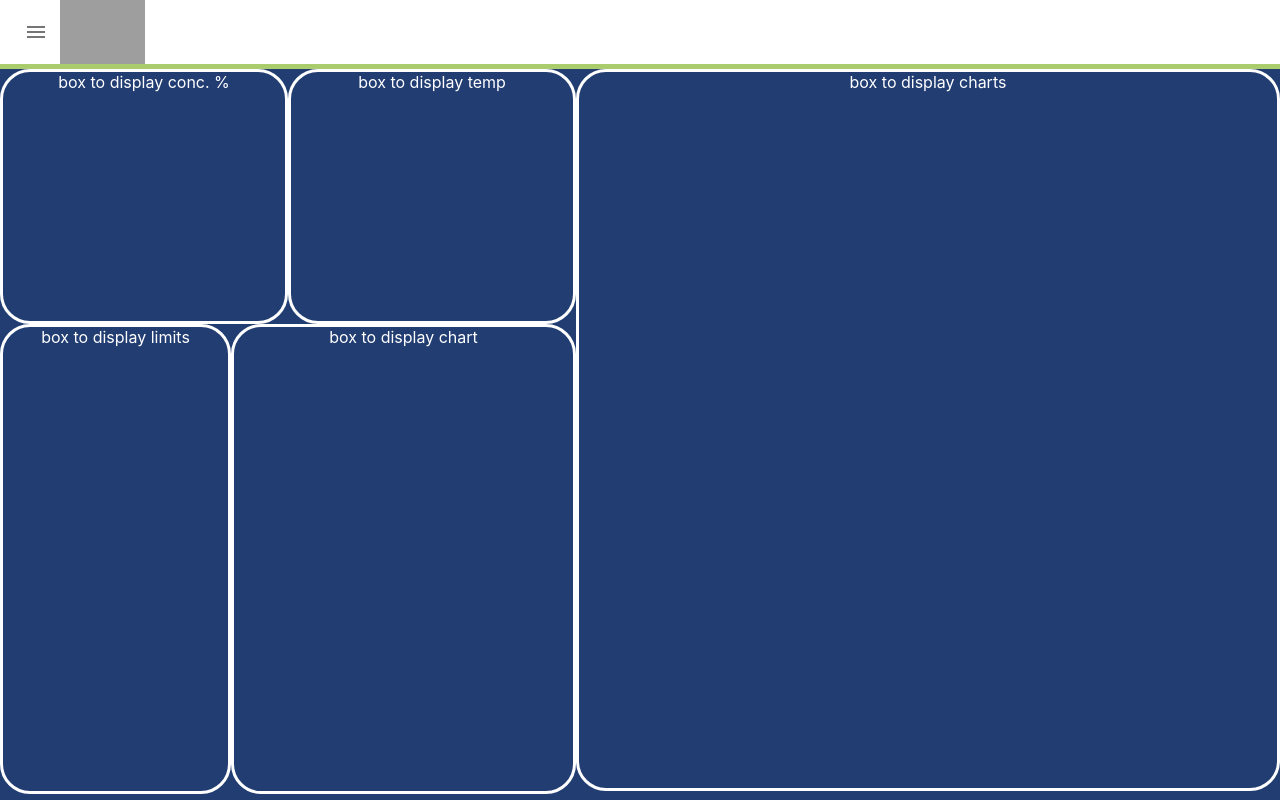
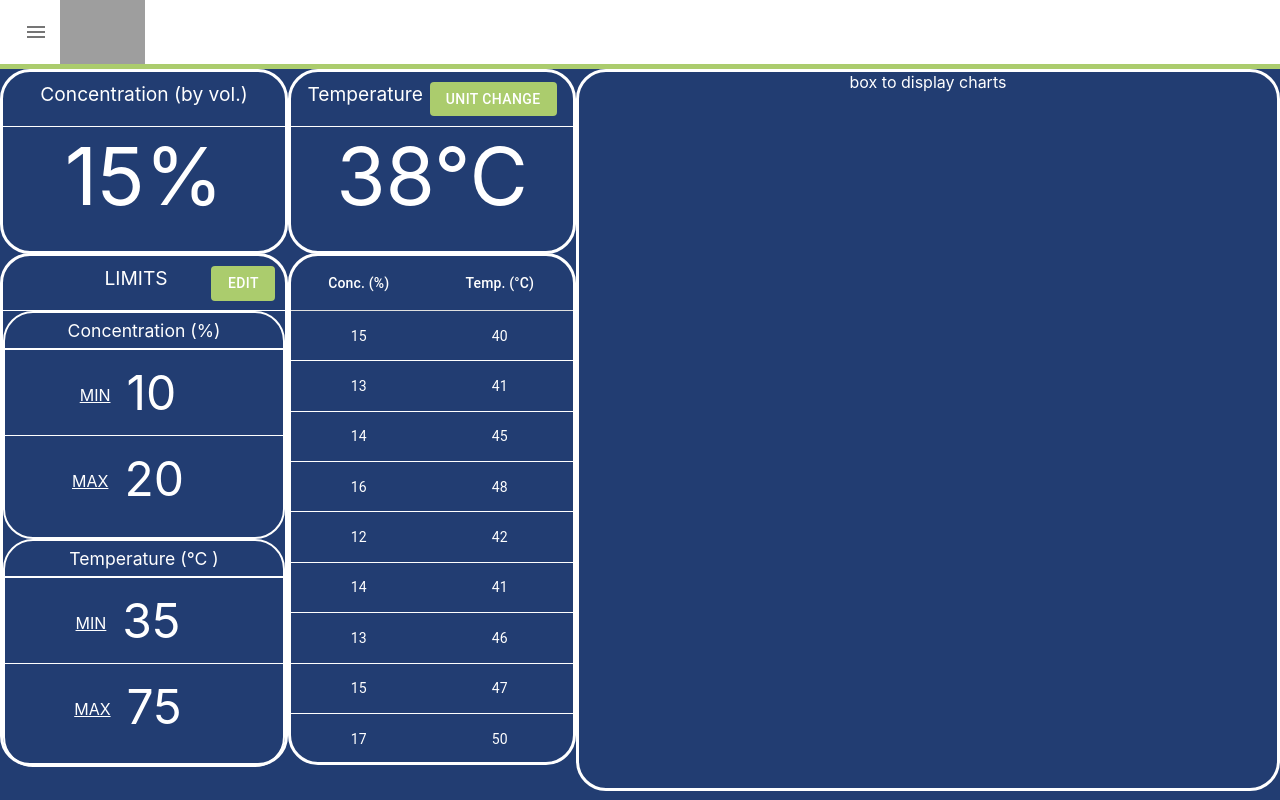
Before and after one commit to mnmccoy95/KYZEN-challenge, a React (Create React App) app in the folder client/: page / in a window 1280 px wide. Built offline with nearby package versions, Linux system fonts and the light colour scheme; grey boxes are pictures that could not be loaded.

Commit message:
all rendering aside from charts

```diff
--- a/client/src/Body.js
+++ b/client/src/Body.js
@@ -1,33 +1,139 @@
-import React from "react";
+import React, { useState } from "react";
 import Box from '@material-ui/core/Box';
+import { Data } from "./Data"
+import { ChartData } from "./ChartData"
+import Button from '@material-ui/core/Button'
+import { createMuiTheme, ThemeProvider } from '@material-ui/core/styles';
+import Table from '@material-ui/core/Table';
+import TableBody from '@material-ui/core/TableBody';
+import TableCell from '@material-ui/core/TableCell';
+import TableContainer from '@material-ui/core/TableContainer';
+import TableHead from '@material-ui/core/TableHead';
+import TableRow from '@material-ui/core/TableRow';
 
 export const Body = () => {
+  // const [data, setData] = useState(Data);
+  // const [editing, setEditing] = useState(false);
+  const [units, setUnits] = useState("°C");
+
+  const theme = createMuiTheme({
+    palette: {
+      primary: {
+        main: '#223D72',
+      },
+      secondary: {
+        main: '#ABCC6D',
+        contrastText: '#ffffff'
+      },
+    },
+  });
+
 
   return (
+    <ThemeProvider theme={theme}>
       <div className="bodyContainer">
         <Box height="100%" className="columnA">
-        <Box width="100%" height="35%" className="rowA">
-          <Box width="49.5%" height="99%" border={3} borderColor="white" borderRadius={30} color="white" className="currentConcContainer">
-            box to display conc. %
-          </Box>
-          <Box width="49.5%" height="99%" border={3} borderColor="white" borderRadius={30} color="white" className="currentConcContainer">
-            box to display temp
+          <Box width="100%" className="rowA">
+            <Box width="49.5%" height="99%" border={3} borderColor="white" borderRadius={30} color="white" >
+              <Box borderBottom={1} className="concTitle">Concentration (by vol.)</Box>
+              <Box className="currentValue" >
+                {Data.Conc}%
               </Box>
             </Box>
-        <Box width="100%" height="65%" className="rowB">
-          <Box width="39.5%" height="99%" border={3} borderColor="white" borderRadius={30} color="white" className="currentConcContainer">
-            box to display limits
+            <Box width="49.5%" height="99%" border={3} borderColor="white" borderRadius={30} color="white" >
+              <Box borderBottom={1} className="tempTitle">
+                <div>Temperature</div>
+                <Button variant="contained" color="secondary" disableElevation className="unitButton">
+                  UNIT CHANGE
+                </Button>
               </Box>
-          <Box width="59.5%" height="99%" border={3} borderColor="white" borderRadius={30} color="white" className="currentConcContainer">
-            box to display chart
+              <Box className="currentValue" >
+                {Data.Temp}{units}
+              </Box>
+            </Box>
+          </Box>
+          <Box width="100%" className="rowB">
+            <Box width="49.5%" height="99%" border={3} borderColor="white" borderRadius={30} color="white" >
+              <Box borderBottom={1} className="limitsTitle">
+                <div className="placeholder"></div>
+                <div>LIMITS</div>
+                <Button variant="contained" color="secondary" disableElevation className="editLimitBtn">
+                  EDIT
+                </Button>
+              </Box>
+              <Box border={2} borderColor="white" borderRadius={30} color="white" className="limitContainer">
+                <Box borderBottom={2} borderColor="white" className="minMaxTitle">
+                  Concentration (%)
+                </Box>
+                <Box borderBottom={1} borderColor="white" className="minMaxContainer">
+                  <div className="minMaxLabel">
+                    MIN
+                  </div>
+                  <div className="limitValue">
+                    {Data.ConcLimit.Lower}
+                  </div>
+                </Box>
+                <Box className="minMaxContainer">
+                  <div className="minMaxLabel">
+                    MAX
+                  </div>
+                  <div className="limitValue">
+                    {Data.ConcLimit.Upper}
+                  </div>
+                </Box>
+              </Box>
+              <Box border={2} borderColor="white" borderRadius={30} color="white" className="limitContainer">
+                <Box borderBottom={2} borderColor="white" className="minMaxTitle">
+                  Temperature ({units} )
+                </Box>
+                <Box borderBottom={1} borderColor="white" className="minMaxContainer">
+                  <div className="minMaxLabel">
+                    MIN
+                  </div>
+                  <div className="limitValue">
+                    {Data.TempLimit.Lower}
+                  </div>
+                </Box>
+                <Box className="minMaxContainer">
+                  <div className="minMaxLabel">
+                    MAX
+                  </div>
+                  <div className="limitValue">
+                    {Data.TempLimit.Upper}
+                  </div>
+                </Box>
+              </Box>
+            </Box>
+            <Box width="49.5%" border={3} borderColor="white" borderRadius={30} color="white" >
+              <TableContainer className="dataTable">
+                <Table size="small">
+                  <TableHead>
+                    <TableRow>
+                      <TableCell align="center">Conc. (%)</TableCell>
+                      <TableCell align="center">Temp. ({units})</TableCell>
+                    </TableRow>
+                  </TableHead>
+                  <TableBody>
+                    {ChartData.map((row) => {
+                      return (
+                        <TableRow>
+                          <TableCell align="center">{row.conc}</TableCell>
+                          <TableCell align="center">{row.temp}</TableCell>
+                        </TableRow>
+                      )
+                    })}
+                  </TableBody>
+                </Table>
+              </TableContainer>
             </Box>
           </Box>
         </Box>
         <Box height="99.5%" className="columnB">
-        <Box height="100%" border={3} borderColor="white" borderRadius={30} color="white" className="currentConcContainer">
+          <Box height="100%" border={3} borderColor="white" borderRadius={30} color="white" >
             box to display charts
         </Box>
         </Box>
       </div>
+    </ThemeProvider>
   );
 }
--- /dev/null
+++ b/client/src/ChartData.js
@@ -0,0 +1,11 @@
+export const ChartData = [
+  { temp: 40, conc: 15 },
+  { temp: 41, conc: 13 },
+  { temp: 45, conc: 14 },
+  { temp: 48, conc: 16 },
+  { temp: 42, conc: 12 },
+  { temp: 41, conc: 14 },
+  { temp: 46, conc: 13 },
+  { temp: 47, conc: 15 },
+  { temp: 50, conc: 17 },
+]
--- /dev/null
+++ b/client/src/Data.js
@@ -0,0 +1,12 @@
+export const Data = {
+  Conc: 15,
+  Temp: 38,
+  TempLimit: {
+    Upper: 75,
+    Lower: 35,
+  },
+  ConcLimit: {
+    Upper: 20,
+    Lower: 10,
+  }
+}
--- a/client/src/index.css
+++ b/client/src/index.css
@@ -57,8 +57,102 @@ body {
 
 .rowB {
   margin-top: .2em;
+  height: 32em;
 }
 
 .MuiToolbar-root {
   border-bottom: 5px solid #ABCC6D!important;
 }
+
+.currentValue {
+  font-size:5em;
+}
+
+.tempTitle {
+  display: flex;
+  flex-direction: row;
+  justify-content:space-evenly;
+  align-content: center;
+  font-size: 1.2em;
+  height: 1.8em;
+  padding: .5em;
+}
+
+.concTitle {
+  height: 1.8em;
+  padding: .5em;
+  font-size: 1.2em;
+  white-space:nowrap;
+}
+
+@media screen and (max-width:1024px){
+  .unitButton {
+    font-size: .6em!important;
+    padding: 5px!important;
+  }
+}
+
+.unitButton {
+  white-space:nowrap;
+}
+
+.limitsTitle {
+  display: flex;
+  flex-direction: row;
+  justify-content:space-between;
+  align-content: center;
+  font-size: 1.2em;
+  height: 1.8em;
+  padding: .5em;
+}
+
+.placeholder{
+  width:2.5em;
+}
+
+.limitContainer {
+  height: 14em;
+}
+
+.minMaxContainer {
+  display: flex;
+  flex-direction: row;
+  justify-content: center;
+  padding: .8em;
+}
+
+.minMaxTitle {
+  font-size: 1.1em;
+  padding: .4em;
+}
+
+.limitValue {
+  font-size: 3em;
+}
+
+.minMaxLabel {
+  padding: 1em;
+  padding-top:1.4em;
+  margin-left: -3em;
+  text-decoration: underline;
+}
+
+.dataTable * {
+  color: white!important;
+}
+
+.MuiTableCell-sizeSmall {
+  padding: 1.05em!important;
+}
+
+.MuiTableBody-root:last-child td{
+  border: 0!important;
+}
+
+tr {
+  border-bottom: 1px solid white;
+}
+
+tr:last-child {
+  border-bottom: 0;
+}
```
Lines whose indentation alone changed are shown as unchanged.
